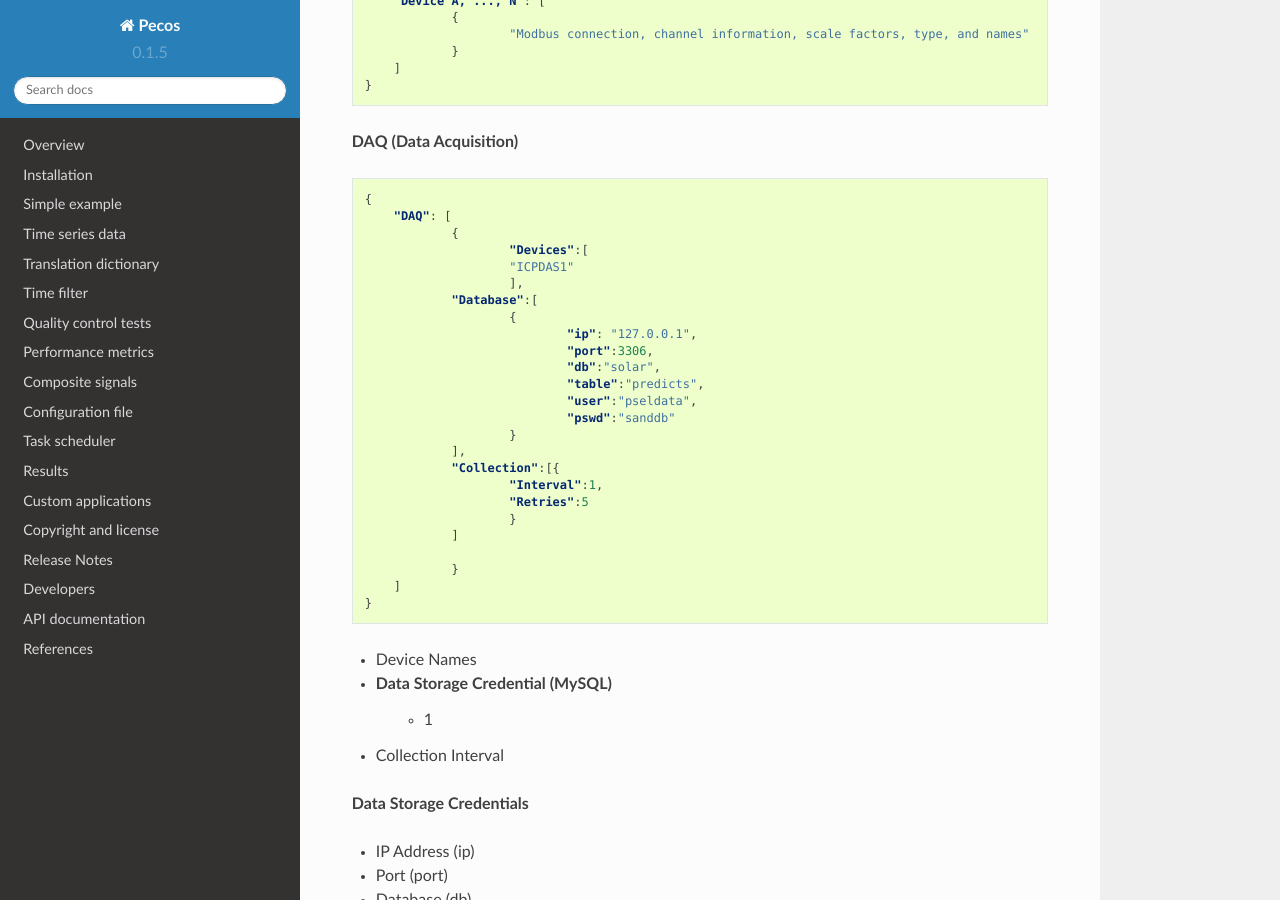
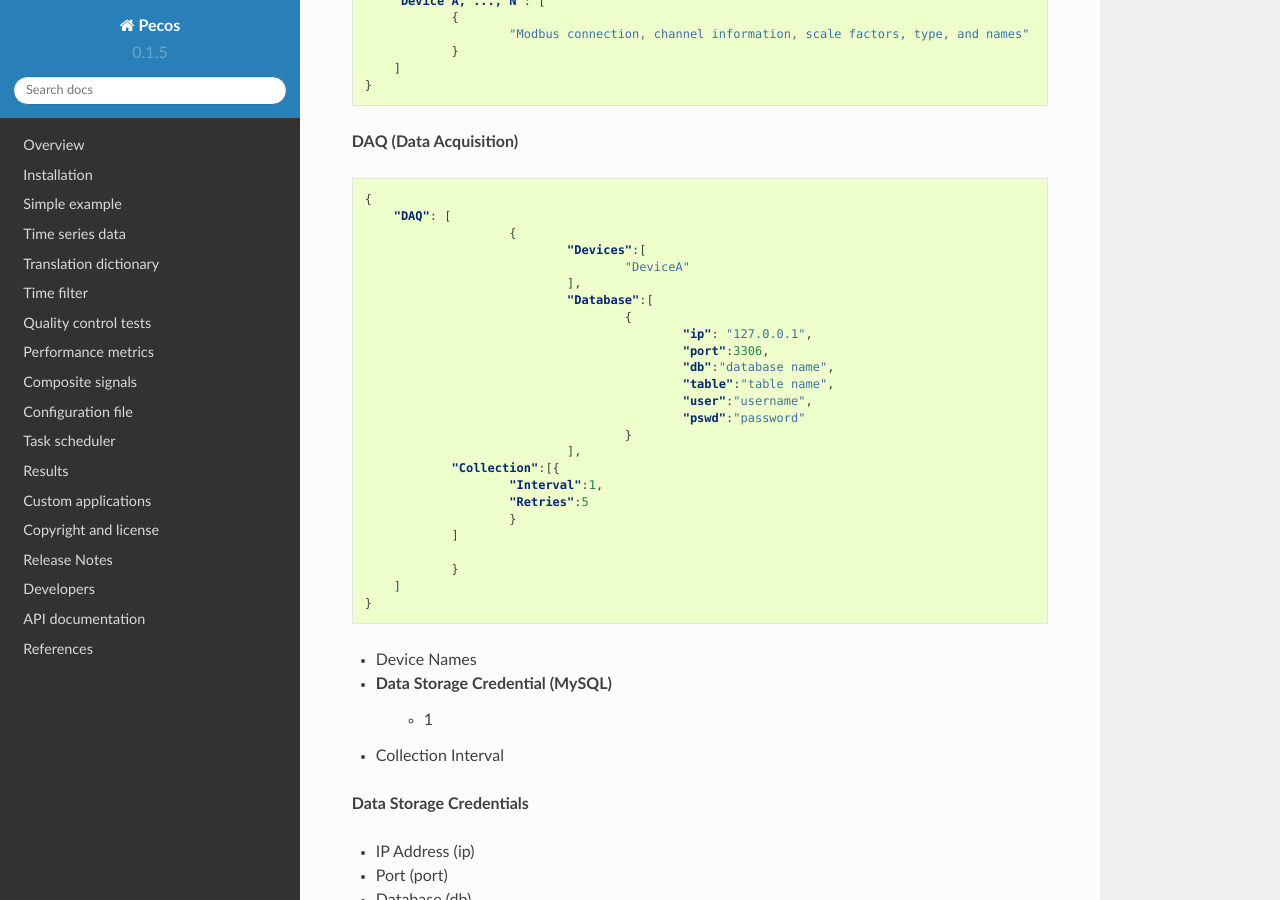
Before and after one commit to sjanzou/pecos, a Sphinx documentation site: the page built from documentation/devicetoclient.rst, in a window 1280 px wide and 900 px high, scrolled down 458 px. Built offline with Sphinx 7.4.7 and the Read the Docs theme 2.0.0, drawn with Linux system fonts in a browser that asks for light colours.

Commit message:
add devicetoclient

```diff
--- a/documentation/devicetoclient.rst
+++ b/documentation/devicetoclient.rst
@@ -31,20 +31,20 @@ The configuration file is structured as follows:
 
     {
         "DAQ": [
-        	{
-        		"Devices":[
-    			"ICPDAS1"
-    			],
-    		"Database":[
-    			{
-    				"ip": "127.0.0.1",
-    				"port":3306,
-    				"db":"solar",
-    				"table":"predicts",
-    				"user":"pseldata",
-    				"pswd":"sanddb"
-    			}
-    		],
+        		{
+        			"Devices":[
+    					"DeviceA"
+    				],
+    				"Database":[
+    					{
+    						"ip": "127.0.0.1",
+    						"port":3306,
+    						"db":"database name",
+    						"table":"table name",
+    						"user":"username",
+    						"pswd":"password"
+    					}
+    				],
     		"Collection":[{
     			"Interval":1,
     			"Retries":5
```
